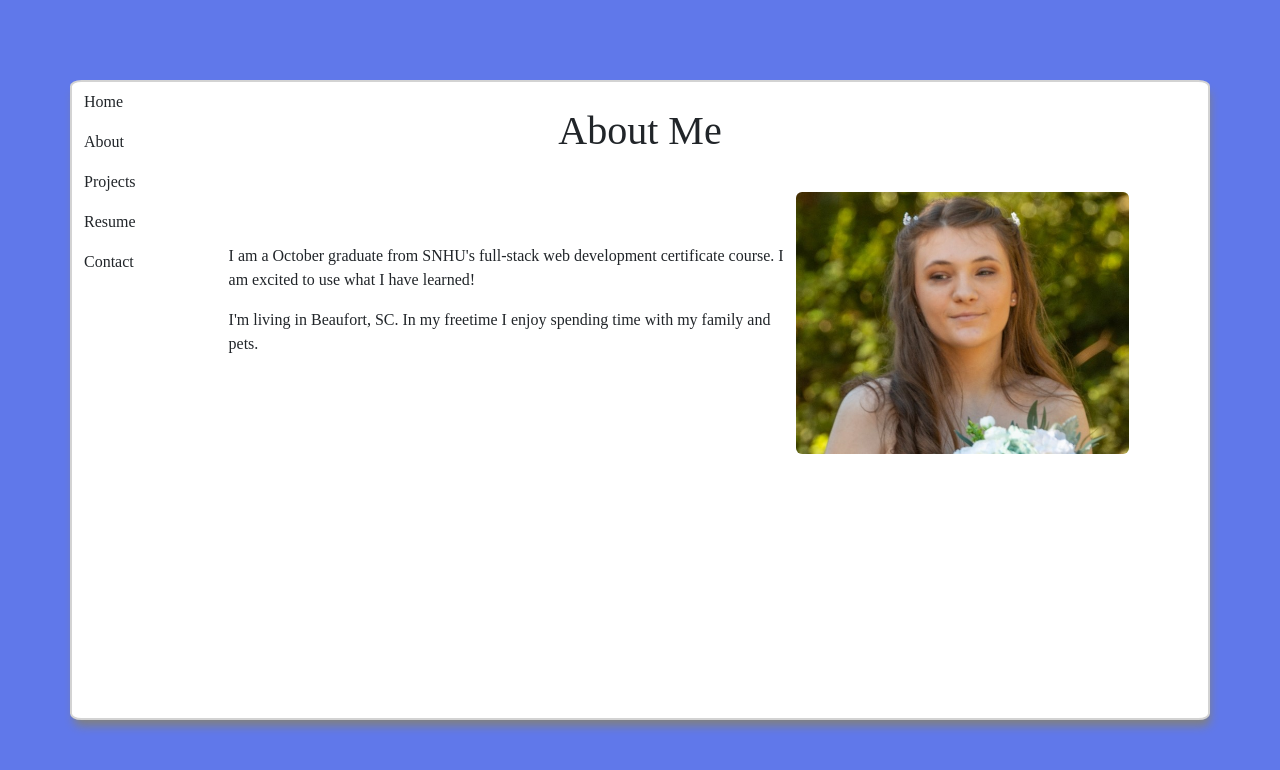
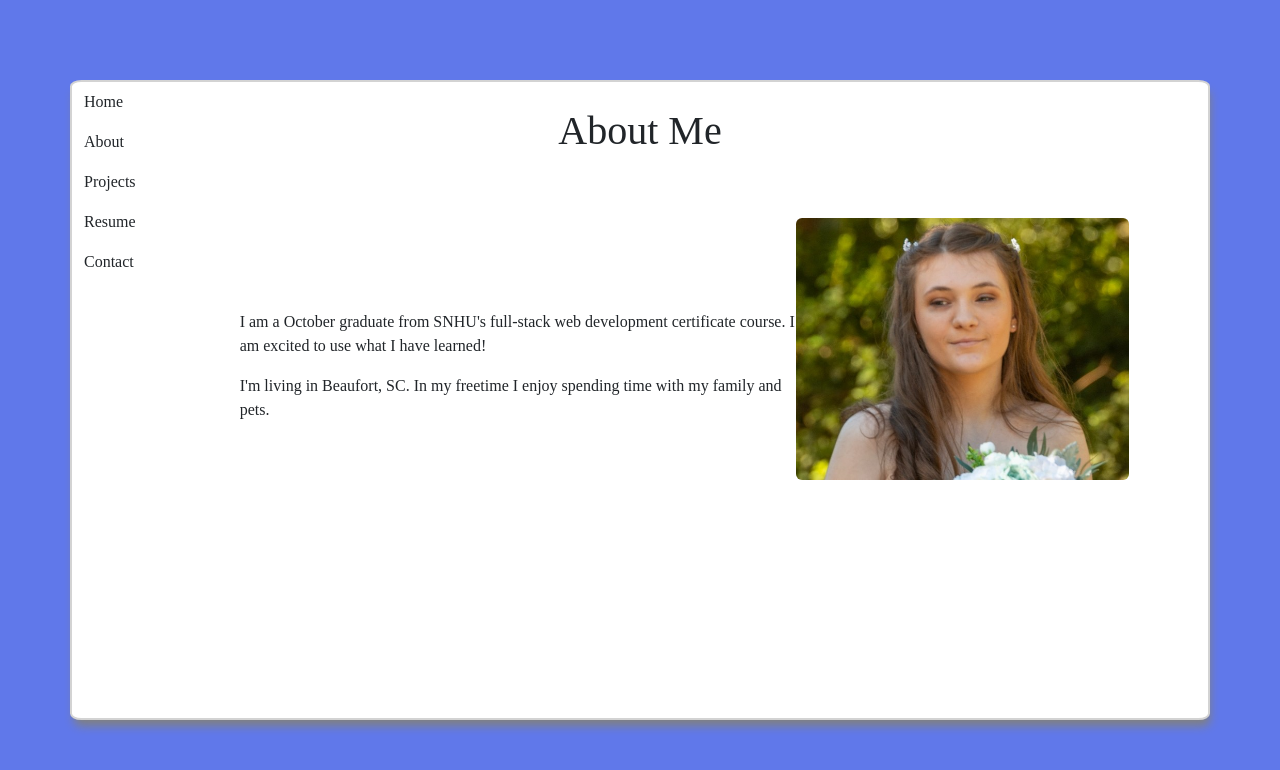
Before and after one commit to mackenzielj0704/portfolio-website, a React (Vite) app: page /about in a window 1280 px wide. Shown: the top 770 px of the page. Built offline with nearby package versions, Linux system fonts and the light colour scheme.

Commit message:
changed about, contact, projects, and resume page to px changes instead of %

```diff
--- a/src/pages/pageStyles/about.css
+++ b/src/pages/pageStyles/about.css
@@ -1,7 +1,7 @@
 
 .aboutBox {
-    top: -56%;
-    left: 13%;
+    top: -290px;
+    left: 14%;
     position: relative;
     max-width: 50%;
     font-family: cursive;
@@ -11,7 +11,7 @@
     width: 30%;
     position: relative;
     left: 64%;
-    top: -23%;
+    top: -120px;
     z-index: -1;
 }
 .atitle {
--- a/src/pages/pageStyles/contact.css
+++ b/src/pages/pageStyles/contact.css
@@ -1,7 +1,7 @@
 .link {
     position: relative;
     left: 20%;
-    top: -30%;
+    top: -170px;
     max-width: fit-content;
     font-family: cursive;
 }
@@ -9,7 +9,7 @@
 .form {
     position: relative;
     left: 20%;
-    top: -28%;
+    top: -150px;
     max-width: 70%;
     font-family: cursive;
 }
--- a/src/pages/pageStyles/projects.css
+++ b/src/pages/pageStyles/projects.css
@@ -2,7 +2,7 @@
     display: flex;
 
     position: relative;
-    top: -65%;
+    top: -330px;
     font-family: cursive;
 }
 .select {
@@ -13,12 +13,12 @@
 }
 .recording {
     position: relative;
-    top: -30%;
+    top: -150px;
     left: 15%;
 }
 .info {
     position: relative;
-    top: -80%;
+    top: -420px;
     left: 57%;
 
     width: 40%;
--- a/src/pages/pageStyles/resume.css
+++ b/src/pages/pageStyles/resume.css
@@ -1,5 +1,5 @@
 .pdf {
     position: relative;
-    top: -30%;
+    top: -160px;
     left: 15%;
 }
```
